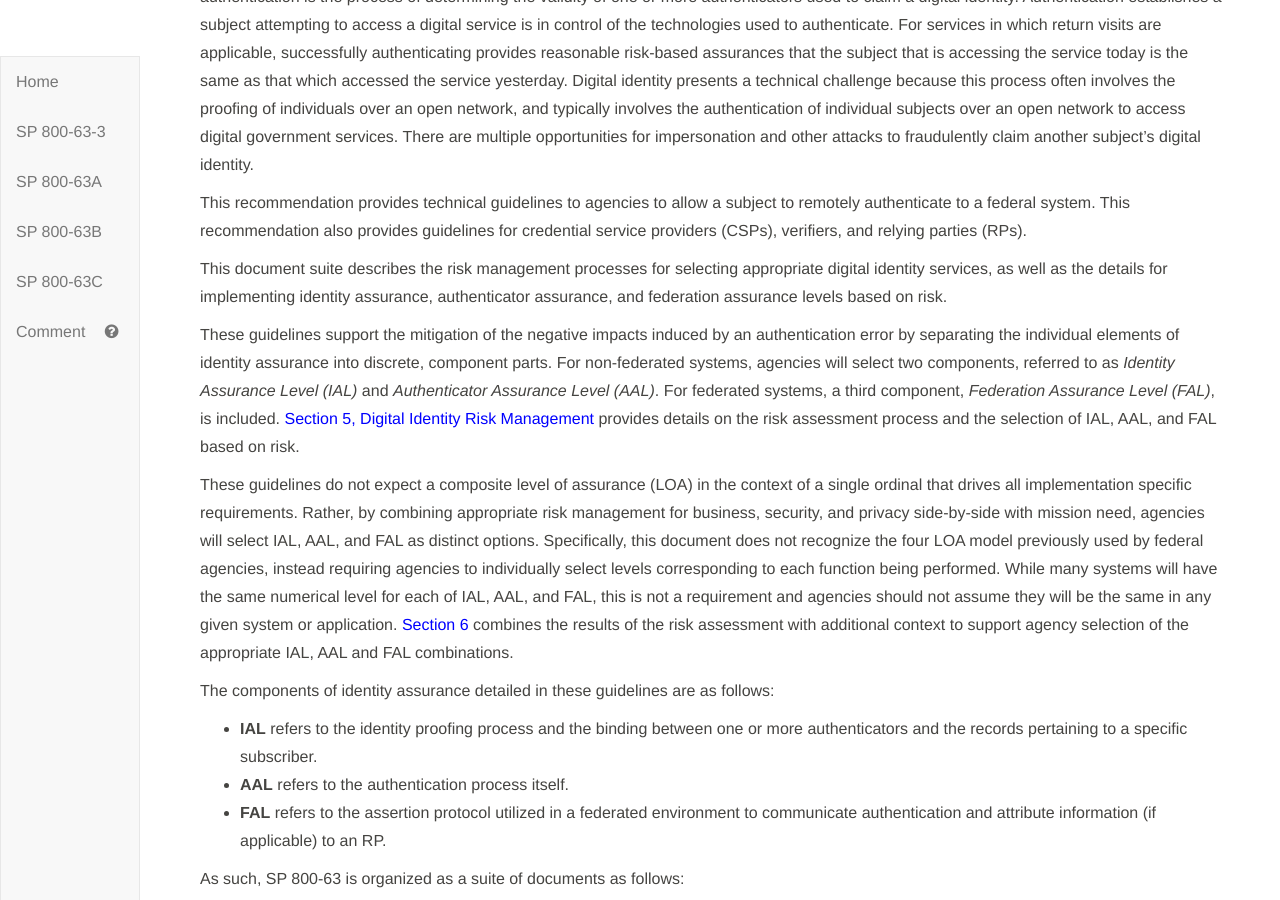
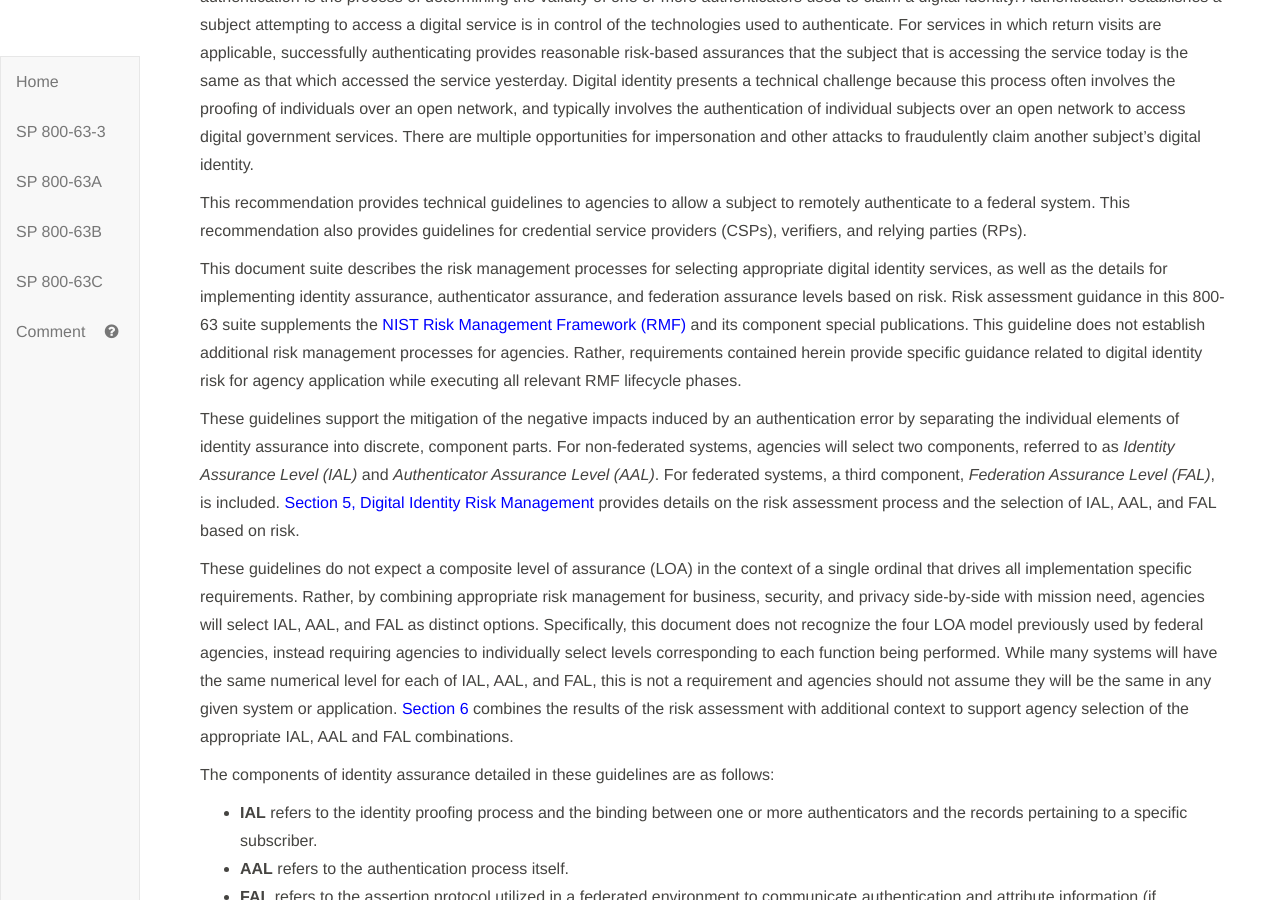
Before and after one commit to usnistgov/800-63-3, a Jekyll site: the page built from sp800-63-3/sec1_2_introduction.md, in a window 1280 px wide and 900 px high, scrolled down 415 px. Built offline with Jekyll 4.4.1, drawn with Linux system fonts in a browser that asks for light colours; our own code applies the rules of GitHub Pages for plain Markdown files.

Commit message:
added RMF to line 22
altered from section 5 only to make it informative style language.

```diff
--- a/sp800-63-3/sec1_2_introduction.md
+++ b/sp800-63-3/sec1_2_introduction.md
@@ -19,7 +19,7 @@
 This recommendation provides technical guidelines
 to agencies to allow a subject to remotely authenticate to a federal system. This recommendation also provides guidelines for credential service providers (CSPs), verifiers, and relying parties (RPs).
 
-This document suite describes the risk management processes for selecting appropriate digital identity services, as well as the details for implementing identity assurance, authenticator assurance, and federation assurance levels based on risk.
+This document suite describes the risk management processes for selecting appropriate digital identity services, as well as the details for implementing identity assurance, authenticator assurance, and federation assurance levels based on risk. Risk assessment guidance in this 800-63 suite supplements the [NIST Risk Management Framework (RMF)](#NIST-RMF) and its component special publications. This guideline does not establish additional risk management processes for agencies.  Rather, requirements contained herein provide specific guidance related to digital identity risk for agency application while executing all relevant RMF lifecycle phases.
 
 These guidelines support the mitigation of the negative impacts induced by an authentication error by separating the individual elements of identity assurance into discrete, component parts. For non-federated systems, agencies will select two components, referred to as *Identity Assurance Level (IAL)* and *Authenticator Assurance Level (AAL)*. For federated systems, a third component, *Federation Assurance Level (FAL)*, is included.  [Section 5, Digital Identity Risk Management](#sec5) provides details on the risk assessment process and the selection of IAL, AAL, and FAL based on risk.
 
```
